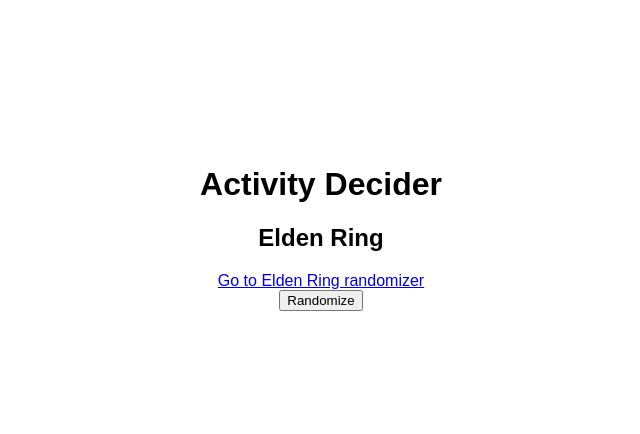
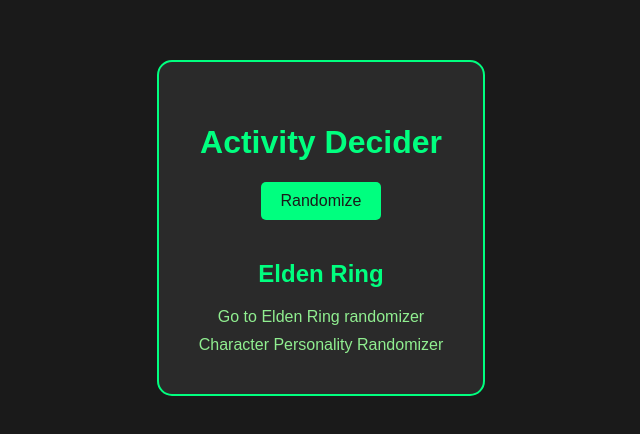
Before and after one commit to EnigmaMachineDev/ActivityDecider, a plain HTML site: page index.html in a window 1280 px wide. Shown: the part 172-606 px from the top of the page, without its empty margins (319-959 px from the left). Drawn offline with Linux system fonts and the light colour scheme.

Commit message:
changed styling, added personality generator to games with characters

```diff
--- a/index.html
+++ b/index.html
@@ -9,11 +9,12 @@
 <body>
     <div class="container">
         <h1>Activity Decider</h1>
+        <button id="randomize-button">Randomize</button>
         <div id="activity">
             <h2 id="activity-name"></h2>
             <a id="activity-link" href="#" target="_blank"></a>
+            <a id="personality-link" href="#" target="_blank" style="display: none;"></a>
         </div>
-        <button id="randomize-button">Randomize</button>
     </div>
     <script src="script.js"></script>
 </body>
--- a/script.js
+++ b/script.js
@@ -1,6 +1,7 @@
 document.addEventListener('DOMContentLoaded', () => {
     const activityNameElement = document.getElementById('activity-name');
     const activityLinkElement = document.getElementById('activity-link');
+    const personalityLinkElement = document.getElementById('personality-link');
     const randomizeButton = document.getElementById('randomize-button');
 
     let activities = [];
@@ -19,6 +20,14 @@ document.addEventListener('DOMContentLoaded', () => {
             activityNameElement.textContent = activity.name;
             activityLinkElement.href = activity.link;
             activityLinkElement.textContent = `Go to ${activity.name} randomizer`;
+
+            if (activity.name !== 'Artwork') {
+                personalityLinkElement.href = 'https://enigmamachinedev.github.io/CharacterPersonalityRandomizer.github.io/';
+                personalityLinkElement.textContent = 'Character Personality Randomizer';
+                personalityLinkElement.style.display = 'block';
+            } else {
+                personalityLinkElement.style.display = 'none';
+            }
         }
     }
 
--- a/style.css
+++ b/style.css
@@ -5,8 +5,45 @@ body {
     align-items: center;
     height: 100vh;
     margin: 0;
+    background-color: #1a1a1a;
+    color: #00ff7f;
 }
 
 .container {
     text-align: center;
+    border: 2px solid #00ff7f;
+    padding: 40px;
+    border-radius: 15px;
+    background-color: #2a2a2a;
 }
+
+h1 {
+    color: #00ff7f;
+}
+
+#activity-link, #personality-link {
+    color: #90ee90;
+    text-decoration: none;
+    display: block;
+    margin-top: 10px;
+}
+
+#activity-link:hover {
+    text-decoration: underline;
+}
+
+#randomize-button {
+    margin-bottom: 20px;
+    padding: 10px 20px;
+    font-size: 16px;
+    cursor: pointer;
+    background-color: #00ff7f;
+    color: #1a1a1a;
+    border: none;
+    border-radius: 5px;
+    transition: background-color 0.3s;
+}
+
+#randomize-button:hover {
+    background-color: #00cc66;
+}
```
